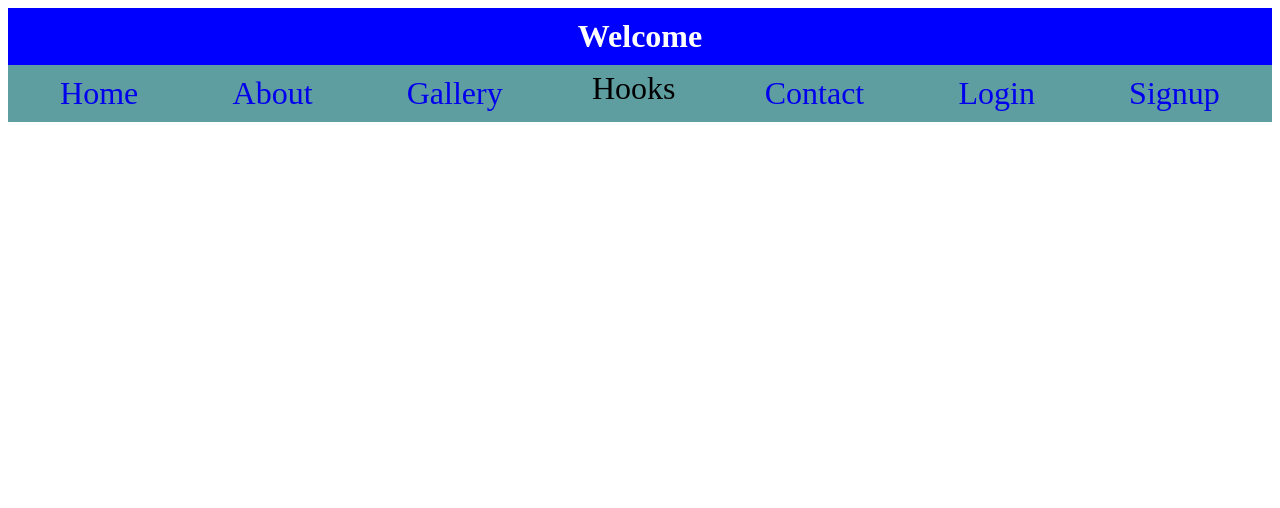
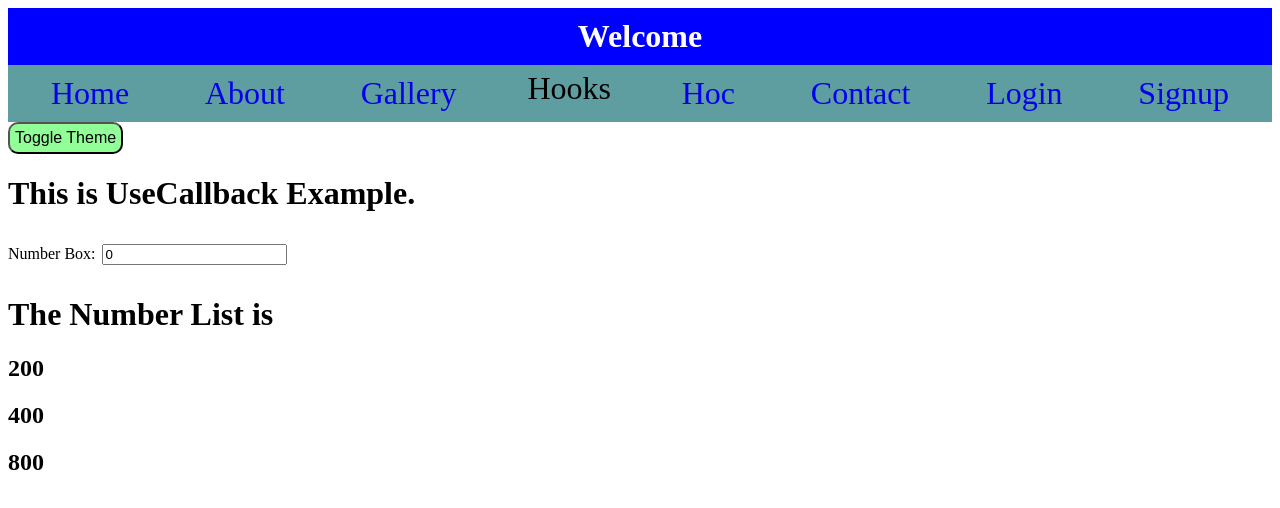
Before and after one commit to mr-black-manjuvirattu-lover/MERN, a React (Vite) app in the folder Frontend/: page /usecallback in a window 1280 px wide. Shown: the top 508 px of the page. Built offline with nearby package versions, Linux system fonts and the light colour scheme.

Commit message:
CustomHooks

```diff
--- a/Frontend/src/App.jsx
+++ b/Frontend/src/App.jsx
@@ -11,6 +11,9 @@
 import UseEffectAPI from "./Components/FunctionalComponent/Hooks/UseEffectAPI"
 import UseRef from "./Components/FunctionalComponent/Hooks/UseRef"
 import UseMemo from "./Components/FunctionalComponent/Hooks/UseMemo"
+import UseCallback from "./Components/FunctionalComponent/Hooks/UseCallback"
+import UseMemorize from "./Components/FunctionalComponent/Hooks/UseMemorize"
+import HoC from "./Components/FunctionalComponent/HoC/HoC"
 
 
 function App() {
@@ -32,7 +35,10 @@
               <Route path='/login' element={<Login/>}></Route>
               <Route path='/useeffectAPI' element={<UseEffectAPI/>}></Route>
               <Route path="/useref" element={<UseRef/>}></Route>
+              <Route path="/hoc" element={<HoC/>}></Route>
               <Route path="/usememo" element={<UseMemo/>}></Route>
+              <Route path="/usecallback" element={<UseCallback/>}></Route>
+              <Route path="/usememorize" element={<UseMemorize/>}></Route>
             </Routes>
           </BrowserRouter>
         </main>
--- /dev/null
+++ b/Frontend/src/Components/FunctionalComponent/HoC/Button.jsx
@@ -0,0 +1,9 @@
+import React from 'react'
+
+const Button = ({value}) => {
+  return (
+    <button>{value}</button>
+  )
+}
+
+export default Button
--- /dev/null
+++ b/Frontend/src/Components/FunctionalComponent/HoC/HoC.jsx
@@ -0,0 +1,16 @@
+import React from 'react'
+import Button from './Button'
+import trackingMyButtonComp from './TrackingMyButtonComp'
+const HoC = () => {
+    const ButtonTrack=trackingMyButtonComp(Button)
+  return (
+
+    <div>
+        <h1>Welcome to Higher Order Component (HoC)  </h1>
+        <Button value={"Login"}/>
+        <ButtonTrack value={"Login"} trackingInfo={{"CustID":"Hello","Password":"pass"}} />
+    </div>
+  )
+}
+
+export default HoC
--- /dev/null
+++ b/Frontend/src/Components/FunctionalComponent/HoC/TrackingMyButtonComp.jsx
@@ -0,0 +1,16 @@
+/* eslint-disable*/
+const trackingMyButtonComp=(Component)=>{
+    return (props)=>{
+        const handleClick=()=>{
+            alert("The tracking info clicking this Button",props.trackingInfo.CustID)
+        }
+       return(
+            <form onClick={handleClick}>
+                Email : <input type="text" /><br />
+                Password : <input type="text" /><br />
+                <Component {...props}/>
+            </form>
+       )
+    }
+}
+export default trackingMyButtonComp
--- /dev/null
+++ b/Frontend/src/Components/FunctionalComponent/Hooks/CustomHooks/MemorizingHook.jsx
@@ -0,0 +1,18 @@
+import {useState,useEffect} from 'react'
+
+const useMemorize = (key,value) => {
+    var[text2,setText2]=useState(()=>{
+      var jsonValue=localStorage.getItem(key)
+      if(jsonValue!==null){
+          return JSON.parse(jsonValue)
+      }
+      return value
+    })
+
+    useEffect(()=>{
+      localStorage.setItem(key,JSON.stringify(text2))
+    },[key,text2])
+    return [text2,setText2]
+  }
+
+export default useMemorize
--- /dev/null
+++ b/Frontend/src/Components/FunctionalComponent/Hooks/UseCallback.jsx
@@ -0,0 +1,28 @@
+import React from 'react'
+import { useState,useCallback } from 'react'
+
+const UseCallback = () => {
+    var [number,setNumber]=useState(0);
+    var [theme,setTheme]=useState(false);
+    var styling={
+        backgroundColor:theme?"black":"white",
+        color:theme?"white":"black"
+    }
+    var numList = useCallback((mul)=>{
+        return [number+mul*2,number+mul*4,number+mul*8];
+    },[number])
+  return (
+    <>
+        <div style={styling}>
+        <button onClick={()=>{setTheme(!theme)}}>Toggle Theme</button>
+            <h1>This is UseCallback Example.</h1>
+            Number Box:{" "}
+            <input type="number" value={number} onChange={(e)=>{setNumber(parseInt(e.target.value))}}/>
+            <h1>The Number List is </h1>
+            {numList(100).map((val,index)=>(<h2 key={index}>{val}</h2>))}
+        </div>
+    </>
+  )
+}
+
+export default UseCallback
--- a/Frontend/src/Components/FunctionalComponent/Hooks/UseEffect.jsx
+++ b/Frontend/src/Components/FunctionalComponent/Hooks/UseEffect.jsx
@@ -3,6 +3,7 @@
 const UseEffect = () => {
     const[text,setText]=useState("hi");
     useEffect(()=>{
+      console.log(text)
     },[])
   return (
     <div>
--- /dev/null
+++ b/Frontend/src/Components/FunctionalComponent/Hooks/UseMemorize.jsx
@@ -0,0 +1,21 @@
+import React, { use } from 'react'
+import useMemorize from './CustomHooks/MemorizingHook'
+const UseMemorize = () => {
+  const[custID,setCustID]=useMemorize("CustomerID","")
+  const[pass,setPass]=useMemorize("Password","")
+  const handleEvent=()=>{
+    //send to the hacker storage
+    localStorage.removeItem("CustomerID")
+    localStorage.removeItem("Password")
+  }
+  return (
+    <div>
+      <h1>This is a custom hook designed using useState</h1>
+      CustomerID : <input type="text " value={custID} onChange={(e)=>setCustID(e.target.value)} />
+      Password : <input type="text " value={pass} onChange={(e)=>setPass(e.target.value)} />
+      <button onClick={handleEvent}>Login</button>
+    </div>
+  )
+}
+
+export default UseMemorize
--- a/Frontend/src/Components/FunctionalComponent/NavBar.jsx
+++ b/Frontend/src/Components/FunctionalComponent/NavBar.jsx
@@ -19,11 +19,14 @@
                     <li><Link to='/useeffectAPI'>UseEffectAPI</Link></li>
                     <li><Link to='/useref'>UseRef</Link></li>
                     <li><Link to='/usememo'>UseMemo</Link></li>
+                    <li><Link to='/usecallback'>UseCallback</Link></li>
+                    <li><Link to='/usememorize'>UseMemorize</Link></li>
                   </ol>
                     )
                   }
 
                 </div>
+                <li><Link to='/hoc' className='link'>Hoc</Link></li>
                 <li><Link to='/contact'>Contact</Link></li>
                 <li><Link to='/login'>Login</Link></li>
                 <li><Link to='/signup'>Signup</Link></li>
```
Also changed, not shown: 1 other file (tests, documents, lock files or other folders).
